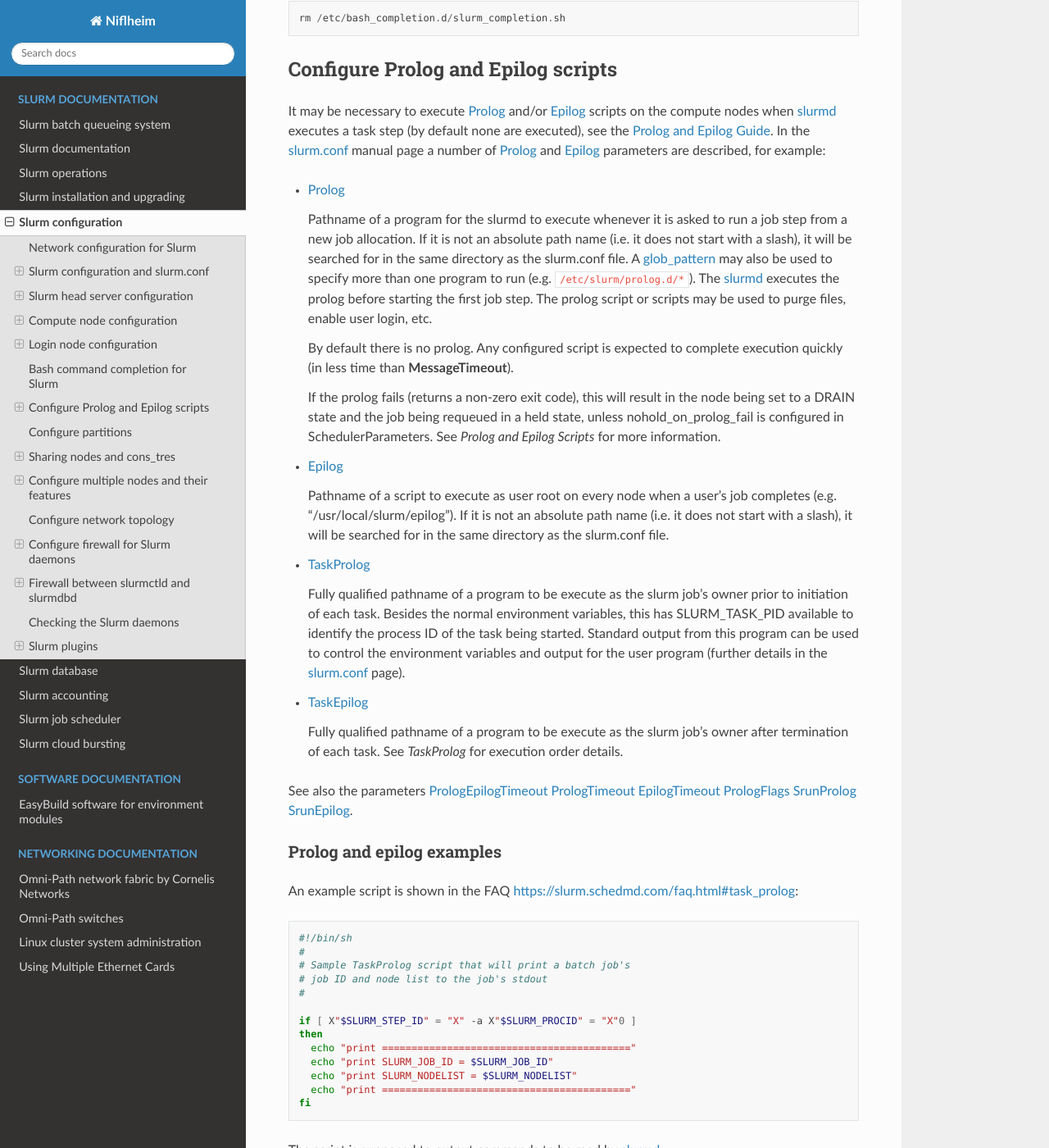
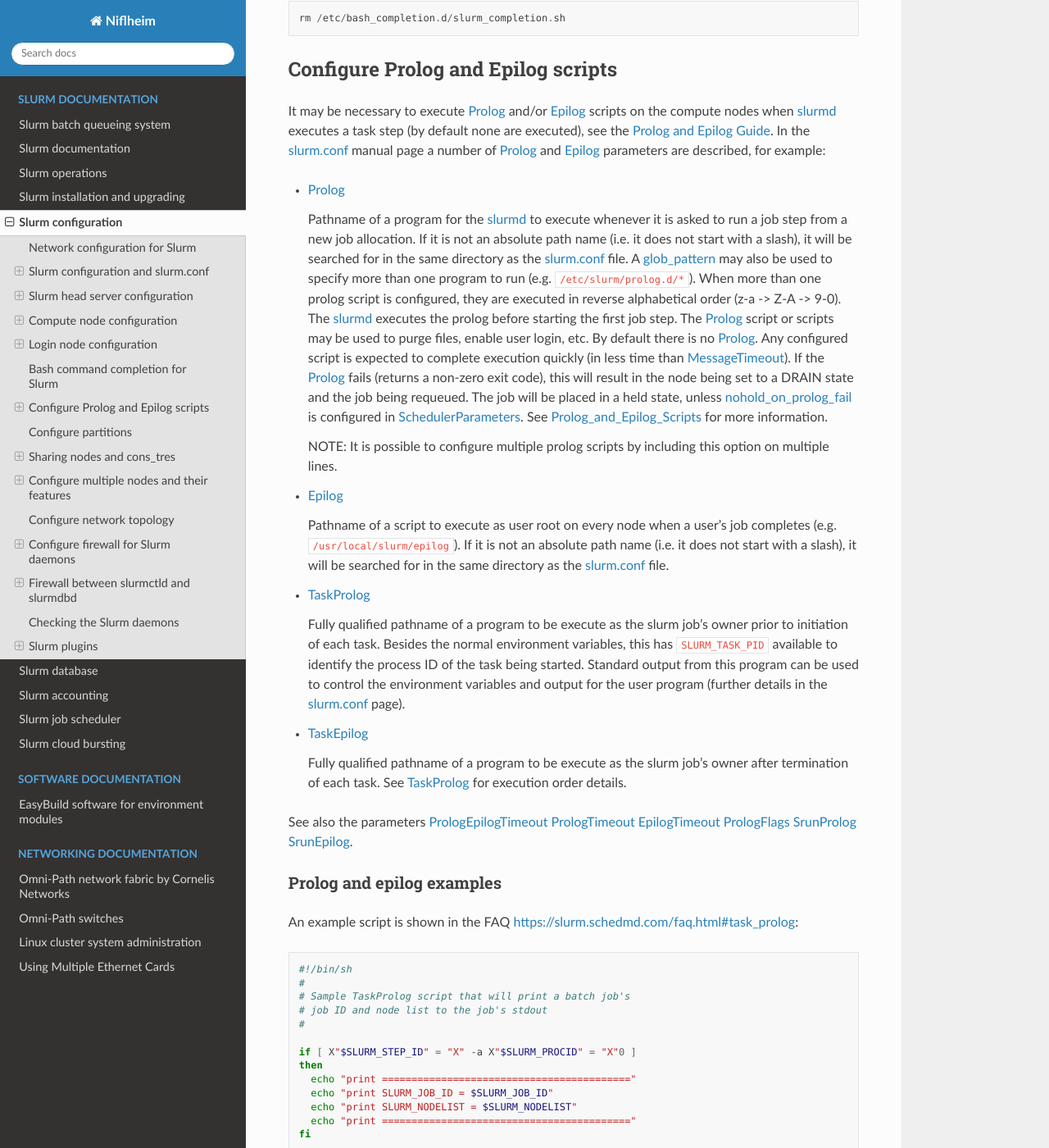
Before and after one commit to OleHolmNielsen/Niflheim_system, a Sphinx documentation site: the page built from docs/Slurm_configuration.rst, in a window 1280 px wide and 1400 px high, scrolled down 37771 px. Shown: the whole window at 82% size. Built offline with Sphinx 7.4.7 and the Read the Docs theme 3.1.0, drawn with Linux system fonts in a browser that asks for light colours.

Commit message:
Prolog text

```diff
--- a/docs/Slurm_configuration.rst
+++ b/docs/Slurm_configuration.rst
@@ -1666,32 +1666,35 @@ In the slurm.conf_ manual page a number of Prolog_ and Epilog_ parameters are de
 
 * Prolog_
 
-  Pathname of a program for the slurmd to execute whenever it is asked to run a job step from a new job allocation.
-  If it is not an absolute path name (i.e. it does not start with a slash), it will be searched for in the same directory as the slurm.conf file.
+  Pathname of a program for the slurmd_ to execute whenever it is asked to run a job step from a new job allocation.
+  If it is not an absolute path name (i.e. it does not start with a slash), it will be searched for in the same directory as the slurm.conf_ file.
   A glob_pattern_ may also be used to specify more than one program to run (e.g. ``/etc/slurm/prolog.d/*``).
-  The slurmd_ executes the prolog before starting the first job step. The prolog script or scripts may be used to purge files, enable user login, etc.
-
-  By default there is no prolog.
-  Any configured script is expected to complete execution quickly (in less time than **MessageTimeout**).
-
-  If the prolog fails (returns a non-zero exit code), this will result in the node being set to a DRAIN state and the job being requeued in a held state, unless nohold_on_prolog_fail is configured in SchedulerParameters.
-  See *Prolog and Epilog Scripts* for more information.
+  When more than one prolog script is configured, they are executed in reverse alphabetical order (z-a -> Z-A -> 9-0).
+  The slurmd_ executes the prolog before starting the first job step.
+  The Prolog_ script or scripts may be used to purge files, enable user login, etc.
+  By default there is no Prolog_.
+  Any configured script is expected to complete execution quickly (in less time than MessageTimeout_).
+  If the Prolog_ fails (returns a non-zero exit code), this will result in the node being set to a DRAIN state and the job being requeued.
+  The job will be placed in a held state, unless nohold_on_prolog_fail_ is configured in SchedulerParameters_.
+  See Prolog_and_Epilog_Scripts_ for more information.
+
+  NOTE: It is possible to configure multiple prolog scripts by including this option on multiple lines.
 
 * Epilog_
 
-  Pathname of a script to execute as user root on every node when a user's job completes (e.g. "/usr/local/slurm/epilog").
-  If it is not an absolute path name (i.e. it does not start with a slash), it will be searched for in the same directory as the slurm.conf file.
+  Pathname of a script to execute as user root on every node when a user's job completes (e.g. ``/usr/local/slurm/epilog``).
+  If it is not an absolute path name (i.e. it does not start with a slash), it will be searched for in the same directory as the slurm.conf_ file.
 
 * TaskProlog_
 
   Fully qualified pathname of a program to be execute as the slurm job's owner prior to initiation of each task.
-  Besides the normal environment variables, this has SLURM_TASK_PID available to identify the process ID of the task being started.
+  Besides the normal environment variables, this has ``SLURM_TASK_PID`` available to identify the process ID of the task being started.
   Standard output from this program can be used to control the environment variables and output for the user program
   (further details in the slurm.conf_ page).
 
 * TaskEpilog_
 
-  Fully qualified pathname of a program to be execute as the slurm job's owner after termination of each task. See *TaskProlog* for execution order details.
+  Fully qualified pathname of a program to be execute as the slurm job's owner after termination of each task. See TaskProlog_ for execution order details.
 
 See also the parameters PrologEpilogTimeout_ PrologTimeout_ EpilogTimeout_ PrologFlags_ SrunProlog_ SrunEpilog_.
 
@@ -1706,6 +1709,10 @@ See also the parameters PrologEpilogTimeout_ PrologTimeout_ EpilogTimeout_ Prolo
 .. _glob_pattern: https://man7.org/linux/man-pages/man7/glob.7.html
 .. _SrunProlog: https://slurm.schedmd.com/slurm.conf.html#OPT_SrunProlog
 .. _SrunEpilog: https://slurm.schedmd.com/slurm.conf.html#OPT_SrunEpilog
+.. _MessageTimeout: https://slurm.schedmd.com/slurm.conf.html#OPT_MessageTimeout
+.. _Prolog_and_Epilog_Scripts: https://slurm.schedmd.com/slurm.conf.html#SECTION_PROLOG-AND-EPILOG-SCRIPTS
+.. _nohold_on_prolog_fail: https://slurm.schedmd.com/slurm.conf.html#OPT_nohold_on_prolog_fail
+.. _SchedulerParameters: https://slurm.schedmd.com/slurm.conf.html#OPT_SchedulerParameters
 
 Prolog and epilog examples
 --------------------------
```
